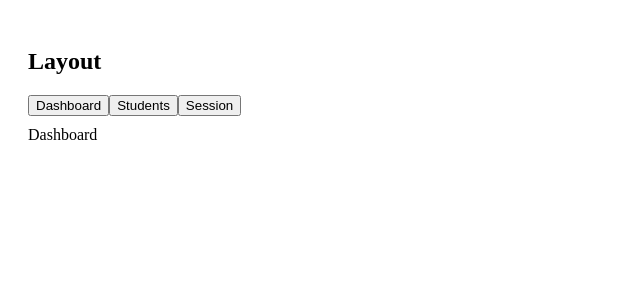
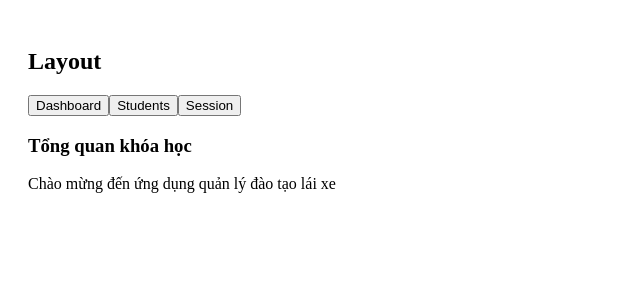
Before and after one commit to tuancuainfo2-dot/Tu-n-C-a, a React (Vite) app: page / in a window 1280 px wide. Both pictures are taken after a click on the button "Đăng nhập". Shown: the top 300 px of the page, without its empty margins (0-640 px from the left). Built offline with nearby package versions, Linux system fonts and the light colour scheme.

Commit message:
Refactor Dashboard component for enhanced content
Updated Dashboard component to include a welcome message and course overview.

```diff
--- a/src/components/Dashboard.tsx
+++ b/src/components/Dashboard.tsx
@@ -1,3 +1,12 @@
 import React from "react";
-const Dashboard = () => <div>Dashboard</div>;
+
+const Dashboard = () => {
+  return (
+    <div>
+      <h3>Tổng quan khóa học</h3>
+      <p>Chào mừng đến ứng dụng quản lý đào tạo lái xe</p>
+    </div>
+  );
+};
+
 export default Dashboard;
```
